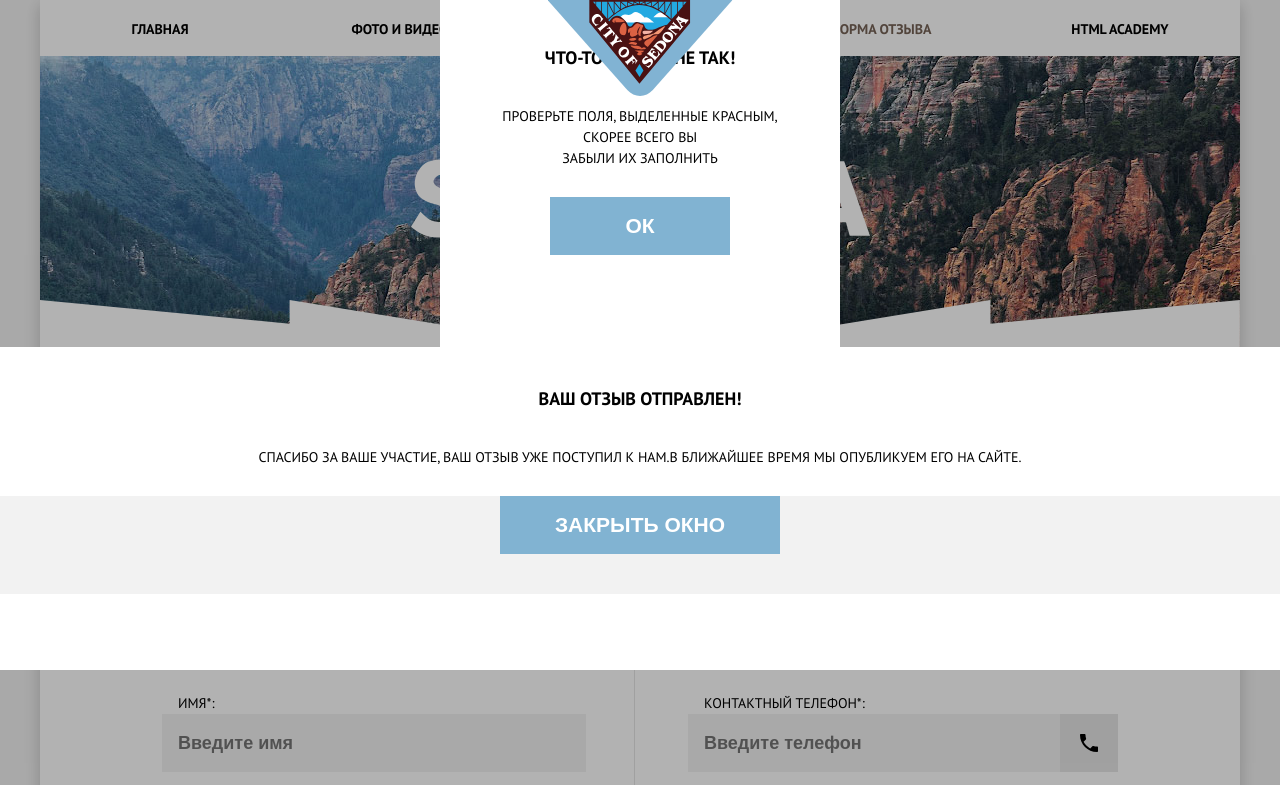
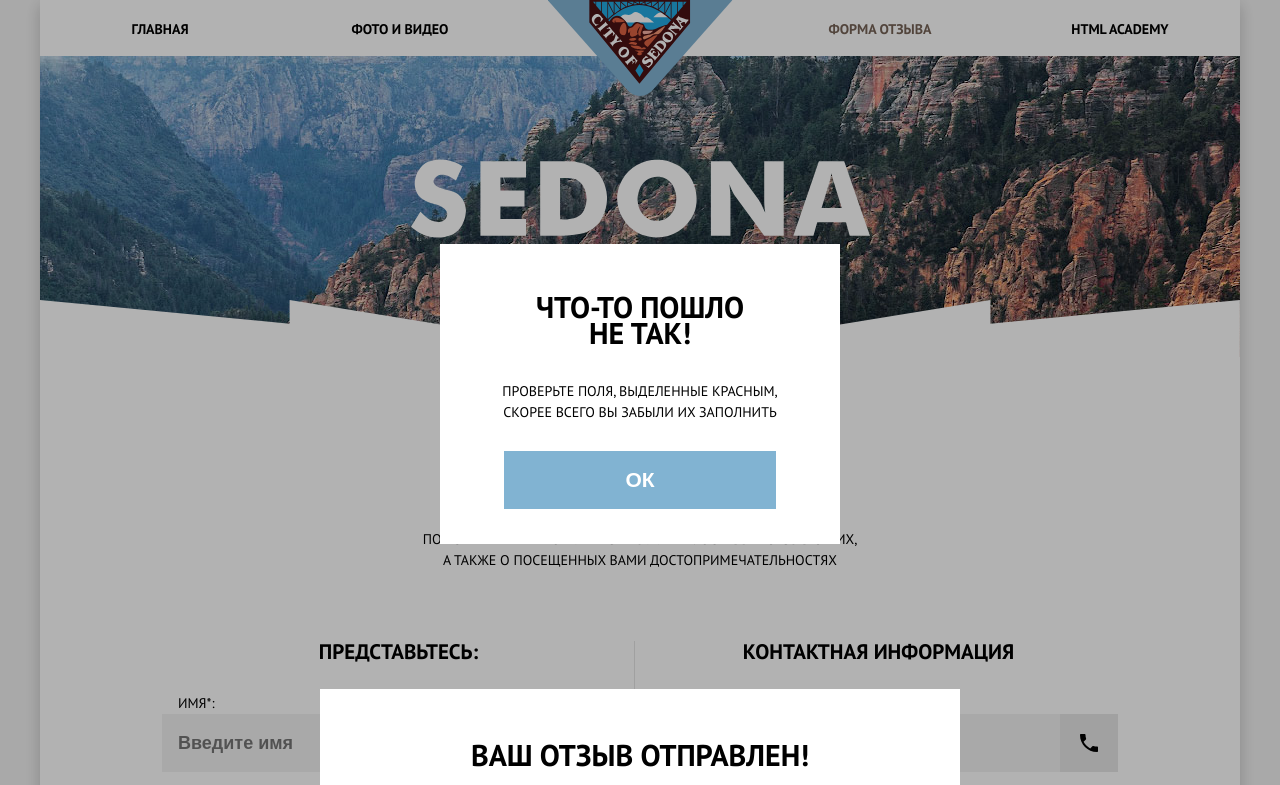
Before and after one commit to htmlacademy-adaptive/2302197-sedona-28, a plain HTML site: page source/form.html in a window 1280 px wide. Shown: the top 785 px of the page. Drawn offline with nearby package versions, Linux system fonts and the light colour scheme; files that its build step writes are made by us from their sources.

Commit message:
Добавляет стилизацию модальных окон)

```diff
--- a/source/form.html
+++ b/source/form.html
@@ -214,14 +214,14 @@
     <div class="modal__container">
       <div class="modal modal__error">
         <span class="modal__title">Что-то пошло не так!</span>
-        <p class="modal__description">Проверьте поля, выделенные красным, скорее всего вы <br> забыли их заполнить</p>
+        <p class="modal__description">Проверьте поля, выделенные красным, скорее всего вы забыли их заполнить</p>
         <button class="button modal__button" type="button">Ок</button>
       </div>
 
       <div class="modal modal__sent">
         <div class="modal__text">
           <span class="modal__title">Ваш отзыв отправлен!</span>
-          <p class="modal__description">Спасибо за ваше участие, ваш отзыв уже поступил к нам.В ближайшее время мы
+          <p class="modal__description">Спасибо за ваше участие, ваш отзыв уже поступил к нам.<br> В ближайшее время мы
             опубликуем его на сайте.</p>
         </div>
         <div class="modal__background">
--- a/source/sass/blocks/modal.scss
+++ b/source/sass/blocks/modal.scss
@@ -8,12 +8,21 @@
   padding-right: 41px;
   padding-bottom: 35px;
   box-sizing: border-box;
+  margin-top: 116px;
 
   @media (min-width: $tablet-width) {
     width: 400px;
-    min-height: 347px;
     margin: 0 auto;
+    padding-top: 50px;
+    padding-left: 47px;
+    padding-right: 47px;
+    margin-top: 283px;
   }
+
+  @media (min-width: $desktop-width) {
+    margin-top: 244px;
+    }
+
 }
 
 .modal__sent {
@@ -25,12 +34,36 @@
   padding-bottom: 50px;
   box-sizing: border-box;
   position: relative;
+  display: grid;
+  margin: 0 auto;
+
+  @media (min-width: $tablet-width) {
+    width: 640px;
+    min-height: 347px;
+    padding-top: 53px;
+    margin-top: 162px;
+    }
+
+  @media (min-width: $desktop-width) {
+    margin-top: 145px;
+    }
 
   .modal__button {
     min-width: 280px;
     min-height: 58px;
+
+    @media (min-width: $tablet-width) {
+      width: 458px;
+      }
   }
- }
+
+  .modal__description {
+    margin-bottom: 30px;
+    margin-left: 0;
+    margin-right: 0;
+  }
+
+}
 
 .modal__container {
   position: fixed;
@@ -40,6 +73,7 @@
   width: 100%;
   height: 100%;
   background-color:rgba(0, 0, 0, 0.3);
+  z-index: 2;
 }
 
 .modal__description {
@@ -48,16 +82,32 @@
   font-weight: 400;
   margin-top: 35px;
   margin-bottom: 28px;
+  margin-left: 18px;
+  margin-right: 18px;
+
+  @media (min-width: $tablet-width) {
+    margin-left: 0px;
+    margin-right: 0px;
+    }
 }
 
 .modal__button {
   min-width: 180px;
   min-height: 58px;
+
+  @media (min-width: $tablet-width) {
+    width: 272px;
+    }
 }
 
 .modal__text {
   padding-left: 38px;
   padding-right: 38px;
+
+  @media (min-width: $tablet-width) {
+    padding-left: 98px;
+    padding-right: 98px;
+    }
 }
 
 .modal__background {
@@ -66,4 +116,17 @@
   position: absolute;
   left: 0;
   right: 0;
+  display: flex;
+  align-items: center;
+  justify-content: center;
+  align-self: end;
 }
+
+.modal__title {
+  @media (min-width: $tablet-width) {
+  font-size: 30px;
+  display: block;
+  margin-left: 40px;
+  margin-right: 40px;
+  }
+}
--- a/source/sass/blocks/social.scss
+++ b/source/sass/blocks/social.scss
@@ -19,6 +19,7 @@
   margin-top: 6px;
   width: 48px;
   height: 48px;
+  cursor: pointer;
 
   @media (min-width: $tablet-width) {
     margin-top: 3px;
@@ -31,6 +32,7 @@
 .social__item--vkontakte {
   position: relative;
   display: block;
+  background-color: #81B3D2;
 
 
 &::before {
@@ -40,18 +42,47 @@
   height: 48px;
   -webkit-mask-image: url("/img/social-vk.svg#social-vk");
   position: absolute;
+  background-color: white;
   }
 }
 
+.social__item--vkontakte:hover {
+  background-color: #669EC0;
+}
+
+.social__item--vkontakte:active {
+  background-color: #5496BD;
+
+  &::before {
+    background-color: rgba(255, 255, 255, 0.3);
+  }
+}
 
 .social__item--telegram {
+  position: relative;
+  display: block;
+  background-color: #81B3D2;
+
+
   &::before {
     content: "";
     position: absolute;
-    background-image: url("/img/social-tg.svg#social-tg");
+    -webkit-mask-image: url("/img/social-tg.svg#social-tg");
     width: 48px;
     height: 48px;
-    position: absolute;
-
+    display: block;
+    background-color: white;
   }
 }
+
+.social__item--telegram:hover {
+  background-color: #669EC0;
+}
+
+.social__item--telegram:active {
+  background-color: #5496BD;
+
+  &::before {
+    background-color: rgba(255, 255, 255, 0.3);
+  }
+}
```
Also changed, not shown: source/sass/blocks/main-header.scss (+12 -0 lines), source/img/social-tg.svg, source/img/social-vk.svg.
